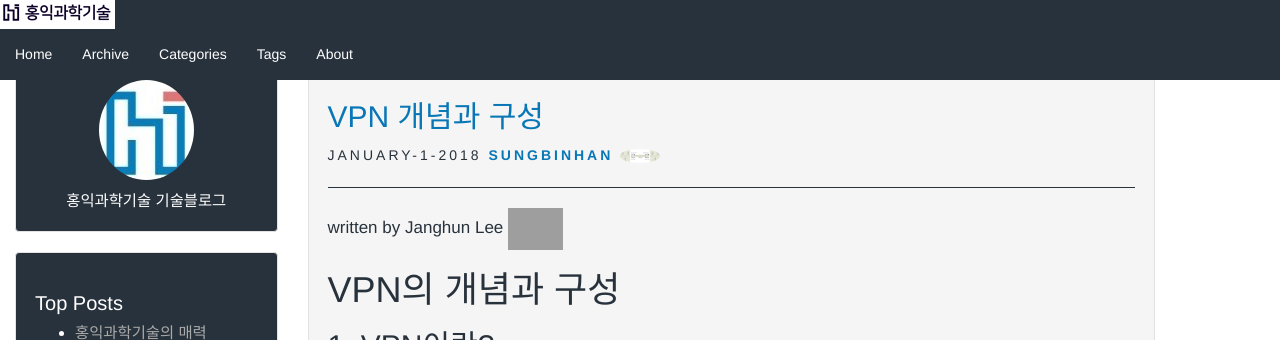
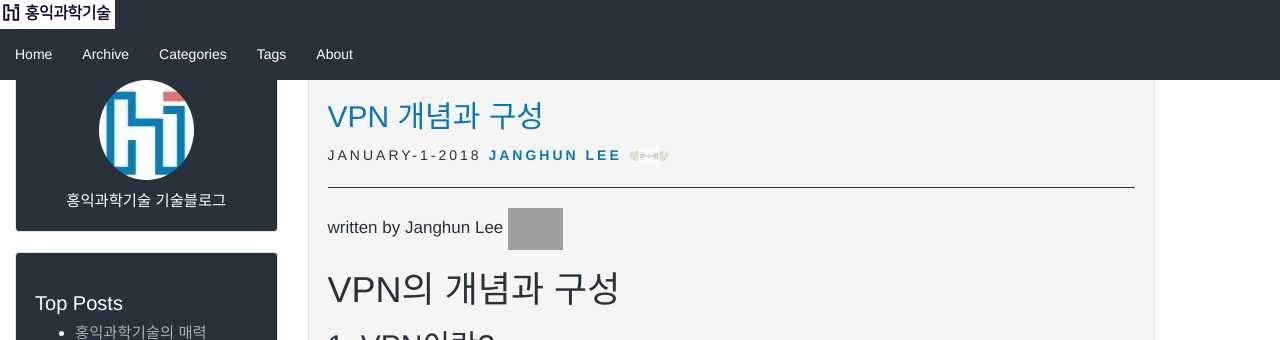
Before and after one commit to jangh-lee/hongikit-mts.github.io, a Jekyll site: the page built from _posts/2018-01-01-VPN의 개념과 구성.md, in a window 1280 px wide and 900 px high. Shown: the top 340 px of the window. Built offline with Jekyll 4.4.1, drawn with Linux system fonts in a browser that asks for light colours; grey boxes are pictures that could not be loaded.

Commit message:
Update team.html

```diff
--- a/_layouts/team.html
+++ b/_layouts/team.html
@@ -7,7 +7,7 @@ layout: default
         <span class="post-date">
             {% assign date_format = site.date_format.title %}
             {{ page.date | date: date_format }}
-            <a><strong>SungBinHan</strong></a>
+            <a><strong>Janghun Lee</strong></a>
            <img src="{{ site.baseurl }}/assets/images/Untitled 1.png" class="img-circle" width="40px" />
         </span>
         <hr style="border-top:1px solid #28323C;"/>
```
